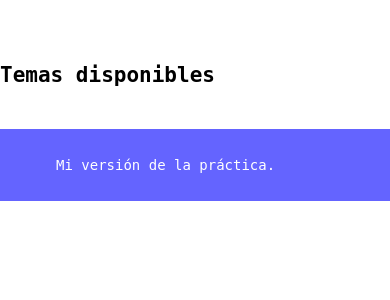
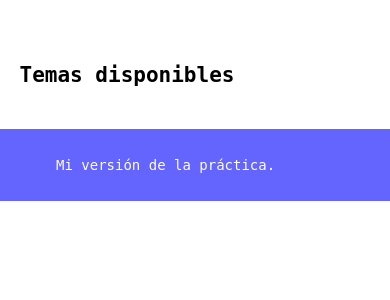
Before and after one commit to raimoncarbonell/entrenador, a PHP site: page /view/temas.php in a window 390 px wide. Shown: the part 210-510 px from the top of the page. Run offline with PHP 8.4, Linux system fonts and the light colour scheme; the template is opened without the code that fills it, so the values that code supplies are empty.

Commit message:
responsive

```diff
--- a/view/css/estilos.css
+++ b/view/css/estilos.css
@@ -68,3 +68,25 @@ form h3{
 form input[type="submit"] {
   margin-top: 1em;
 }
+
+#temas {
+  list-style: none;
+  max-width: 300px;
+}
+
+#temas a{
+  display: block;
+  text-decoration: none;
+  border: 1px solid rgb(100,100,255);
+  border-radius: 5px;
+  box-shadow: 0 0 10px rgb(100,100,255) inset;
+  padding: 10px;
+  margin-bottom: 5px;
+}
+
+@media (max-width: 680px){
+  main{
+    width: 90%;
+    margin: auto;
+  }
+}
--- a/view/home.php
+++ b/view/home.php
@@ -2,6 +2,7 @@
 <html lang="es">
   <head>
     <meta charset="utf-8">
+    <meta name="viewport" content="width=device-width, initial-scale=1.0">
     <title>Entrenador de exámenes</title>
     <link href="<?php echo $data['urlbase']; ?>/view/css/estilos.css" rel="stylesheet">
   </head>
--- a/view/pregunta.php
+++ b/view/pregunta.php
@@ -2,6 +2,7 @@
 <html lang="es">
   <head>
     <meta charset="utf-8">
+    <meta name="viewport" content="width=device-width, initial-scale=1.0">
     <title>Entrenador de exámenes</title>
     <link href="<?php echo $data['urlbase']; ?>/view/css/estilos.css" rel="stylesheet">
   </head>
--- a/view/temas.php
+++ b/view/temas.php
@@ -2,6 +2,7 @@
 <html lang="es">
   <head>
     <meta charset="utf-8">
+    <meta name="viewport" content="width=device-width, initial-scale=1.0">
     <title>Entrenador de exámenes</title>
     <link href="<?php echo $data['urlbase']; ?>/view/css/estilos.css" rel="stylesheet">
   </head>
@@ -18,7 +19,7 @@
     </nav>
     <main>
       <h2>Temas disponibles</h2>
-      <ul>
+      <ul id="temas">
         <?php
           foreach ($data['temas'] as $tema) {
             echo "<li><a href='${data['urlbase']}/index.php/pregunta/${tema['titulo_url']}'>${tema['titulo']}</a></li>";
--- a/view/validar.php
+++ b/view/validar.php
@@ -2,6 +2,7 @@
 <html lang="es">
   <head>
     <meta charset="utf-8">
+    <meta name="viewport" content="width=device-width, initial-scale=1.0">
     <title>Entrenador de exámenes</title>
     <link href="<?php echo $data['urlbase']; ?>/view/css/estilos.css" rel="stylesheet">
   </head>
```
